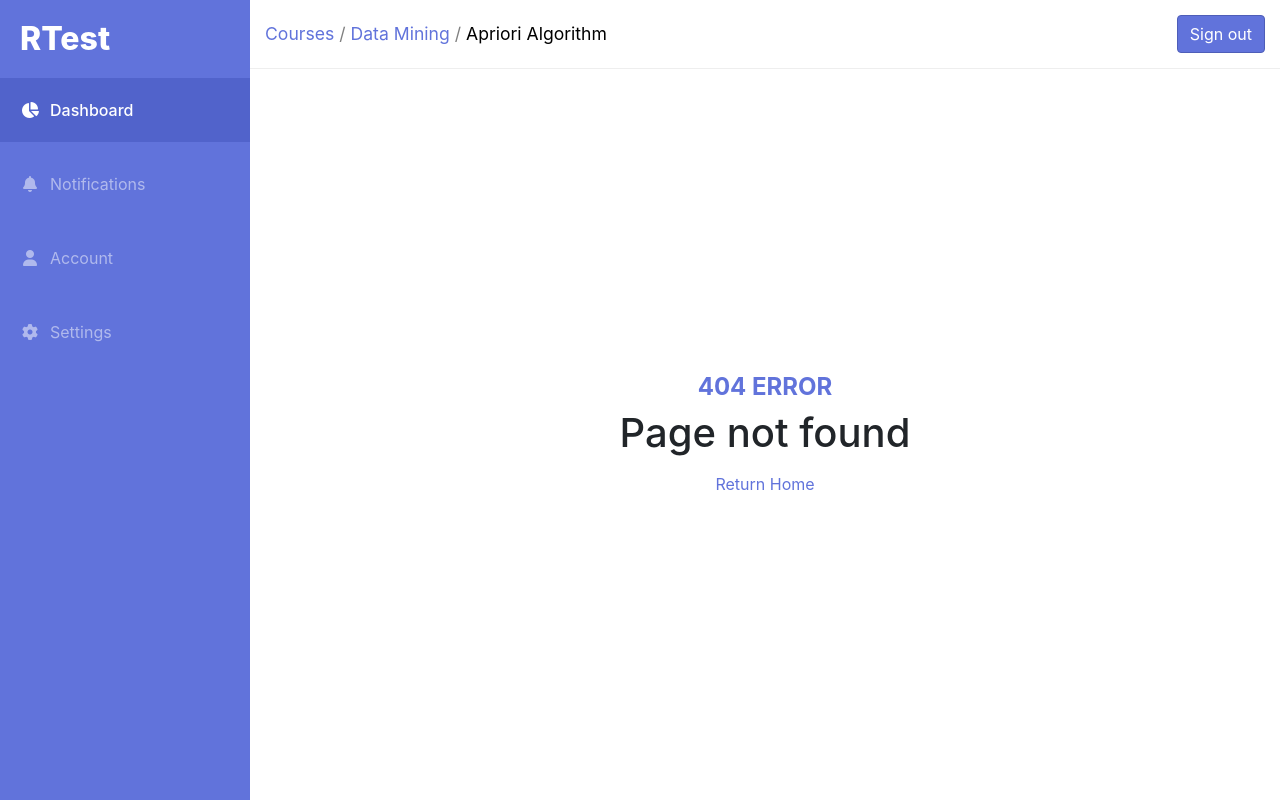
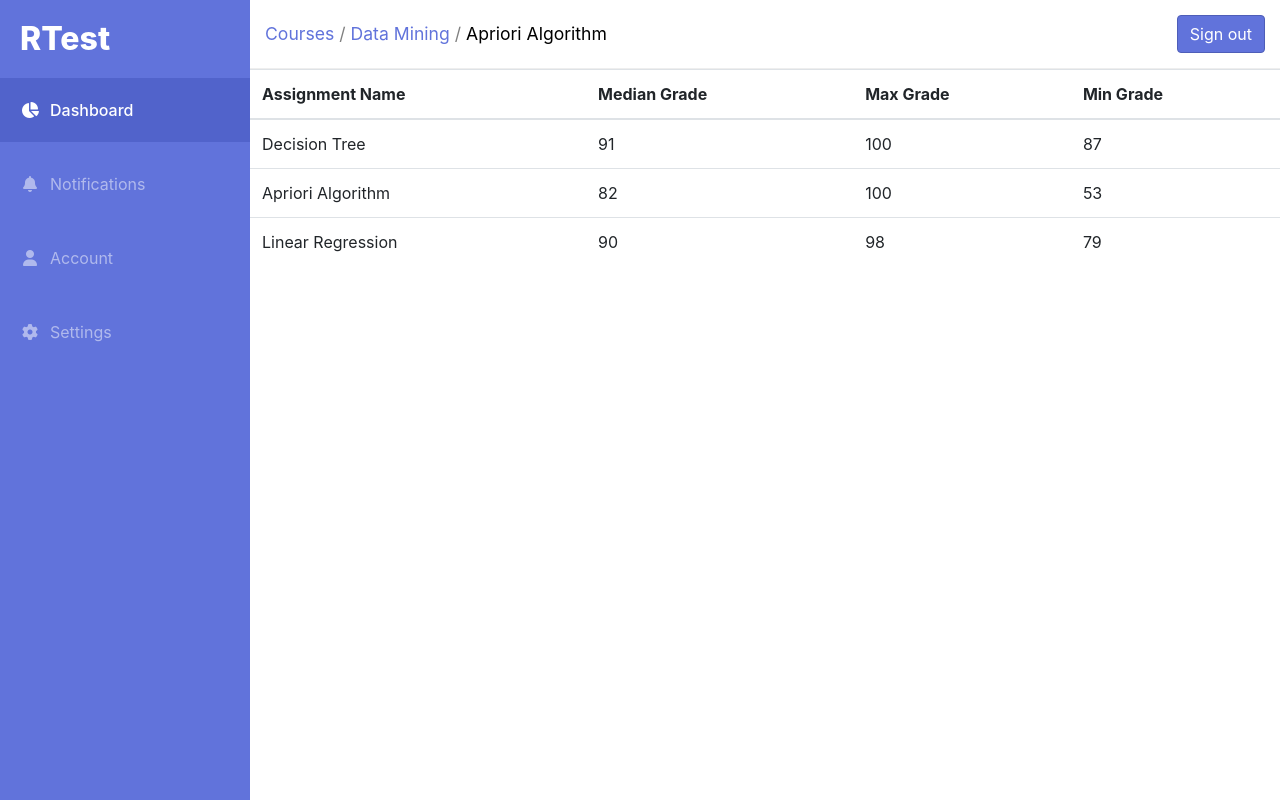
Before and after one commit to team-rtest/rtest, a React (Create React App) app in the folder frontend/: page /assignment-review in a window 1280 px wide. Before the commit this address had no page. Built offline with nearby package versions, Linux system fonts and the light colour scheme.

Commit message:
Mock assignment review (#75)
* Add some initial mock data for assignment

* Add assignment review page and tests

* Fix test

* add grade stats to assignment review

* add more tests

Co-authored-by: Simon Marty <simon.marty0@gmail.com>

```diff
--- a/frontend/package.json
+++ b/frontend/package.json
@@ -7,6 +7,7 @@
     "@testing-library/react": "^11.0.4",
     "@testing-library/user-event": "^12.1.7",
     "axios": "^0.20.0",
+    "mathjs": "^7.3.0",
     "qs": "^6.9.4",
     "react": "^16.13.1",
     "react-dom": "^16.13.1",
--- /dev/null
+++ b/frontend/src/data/assignment.json
@@ -0,0 +1,146 @@
+[
+  {
+    "name": "Decision Tree",
+    "maxGrade": 100,
+    "dueDate": 1601485000,
+    "optional": false,
+    "locked": false,
+    "files": {
+      "originalName":"decisionTree.pdf",
+      "encoding": "utf8",
+      "mimetype": "application/pdf",
+      "path": "#",
+      "size": 245000,
+      "sizeFormatted": "245KB"
+    },
+    "submissions": [
+      {
+        "student": {
+            "firstName": "Jack",
+            "lastName": "Frumkes"
+        },
+        "files": [],
+        "submittedAt": 1601484990,
+        "grade": 87,
+        "peerGrades": []
+      },
+      {
+        "student": {
+            "firstName": "Simon",
+            "lastName": "Marty"
+        },
+        "files": [],
+        "submittedAt": 1601484990,
+        "grade": 100,
+        "peerGrades": []
+      },
+      {
+        "student": {
+            "firstName": "Luis",
+            "lastName": "Flores"
+        },
+        "files": [],
+        "submittedAt": 1601484981,
+        "grade": 91,
+        "peerGrades": []
+      }
+    ],
+    "dateCreated": 1601484701
+  },
+  {
+    "name": "Apriori Algorithm",
+    "maxGrade": 100,
+    "dueDate": 1602324000,
+    "optional": false,
+    "locked": false,
+    "files": {
+      "originalName":"aprioriAlg.pdf",
+      "encoding": "utf8",
+      "mimetype": "application/pdf",
+      "path": "#",
+      "size": 240000,
+      "sizeFormatted": "240KB"
+    },
+    "submissions": [
+      {
+        "student": {
+            "firstName": "Jack",
+            "lastName": "Frumkes"
+        },
+        "files": [],
+        "submittedAt": 1602262800,
+        "grade": 53,
+        "peerGrades": []
+      },
+      {
+        "student": {
+            "firstName": "Simon",
+            "lastName": "Marty"
+        },
+        "files": [],
+        "submittedAt": 1602183600,
+        "grade": 100,
+        "peerGrades": []
+      },
+      {
+        "student": {
+            "firstName": "Luis",
+            "lastName": "Flores"
+        },
+        "files": [],
+        "submittedAt": 1602262891,
+        "grade": 82,
+        "peerGrades": []
+      }
+    ],
+    "dateCreated": 1601543045
+  },
+  {
+    "name": "Linear Regression",
+    "maxGrade": 100,
+    "dueDate": 1600182000,
+    "optional": false,
+    "locked": false,
+    "files": {
+      "originalName":"linearReg.pdf",
+      "encoding": "utf8",
+      "mimetype": "application/pdf",
+      "path": "#",
+      "size": 150000,
+      "sizeFormatted": "150KB"
+    },
+    "submissions": [
+      {
+        "student": {
+            "firstName": "Jack",
+            "lastName": "Frumkes"
+        },
+        "files": [],
+        "submittedAt": 1600077600,
+        "grade": 90,
+        "peerGrades": []
+      },
+      {
+        "student": {
+            "firstName": "Simon",
+            "lastName": "Marty"
+        },
+        "files": [],
+        "submittedAt": 1599695940,
+        "grade": 79,
+        "peerGrades": []
+      },
+      {
+        "student": {
+            "firstName": "Luis",
+            "lastName": "Flores"
+        },
+        "files": [],
+        "submittedAt": 1599523200,
+        "grade": 98,
+        "peerGrades": []
+      }
+    ],
+    "dateCreated": 1601543045
+  }
+]
--- a/frontend/src/routes/index.js
+++ b/frontend/src/routes/index.js
@@ -5,11 +5,11 @@ import StudentCourses from "views/Student/Courses/Courses";
 
 import ProfessorCourses from "views/Professor/Courses/Courses";
 
+import AssignmentReview from 'views/Review/AssignmentReview';
 import CreateCourse from "views/Professor/CreateCourse/CreateCourse";
 import EditCourse from "views/Professor/EditCourse/EditCourse";
 import CreateAssignment from "views/Professor/CreateAssignment/CreateAssignment";
 import CreateAssignmentGroup from "views/Professor/CreateAssignmentGroup/CreateAssignmentGroup";
-
 import Login from "views/Auth/Login";
 import Signup from "views/Auth/Signup";
 import ResetPassword from "views/Auth/ResetPassword";
@@ -31,6 +31,10 @@ const routes = [
   {
     path: "/professor/courses",
     page: <ProfessorCourses />,
+  },
+  {
+    path: '/assignment-review',
+    page: <AssignmentReview />
   },
   {
     path: "/professor/create-course",
--- /dev/null
+++ b/frontend/src/views/Review/AssignmentReview.js
@@ -0,0 +1,32 @@
+import React, { useState } from "react";
+import styled from "styled-components";
+import assignment from "data/assignment.json";
+import { getGradeList, getMedian, getMax, getMin } from "./AssignmentReviewHelper";
+
+function AssignmentReview() {
+  return (
+    <table class="ui celled table">
+      <thead>
+        <tr>
+          <th>Assignment Name</th>
+          <th>Median Grade</th>
+          <th>Max Grade</th>
+          <th>Min Grade</th>
+        </tr>
+      </thead>
+      <tbody>
+        {assignment.map((d) => {
+          return (
+            <tr>
+              <td data-label="Name">{d.name}</td>
+              <td data-label="Median Grade">{getMedian(getGradeList(d.submissions))}</td>
+              <td data-label="Max Grade">{getMax(getGradeList(d.submissions))}</td>
+              <td data-label="Min Grade">{getMin(getGradeList(d.submissions))}</td>
+            </tr>
+          );
+        })}
+      </tbody>
+    </table>
+  );
+}
+export default AssignmentReview;
--- /dev/null
+++ b/frontend/src/views/Review/AssignmentReviewHelper.js
@@ -0,0 +1,17 @@
+import { median,max, min } from 'mathjs';
+
+export function getGradeList(submissions) {
+    return submissions.map(submission => submission.grade);
+}
+
+export function getMedian(gradeList) {
+    return median(gradeList);
+}
+
+export function getMax(gradeList) {
+    return max(gradeList);
+}
+
+export function getMin(gradeList) {
+    return min(gradeList);
+}
```
Also changed, not shown: 2 other files (tests, documents, lock files or other folders).
